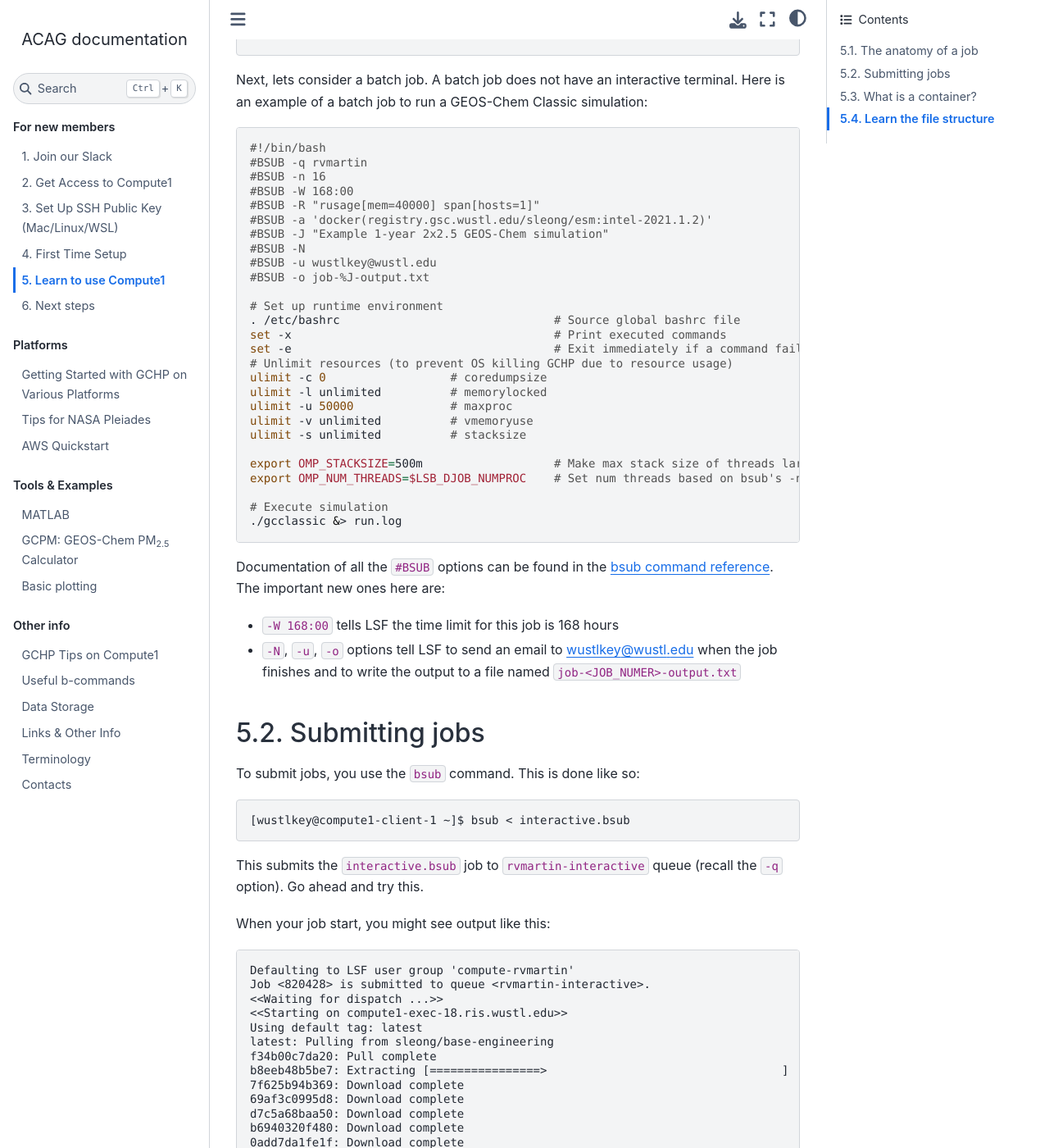
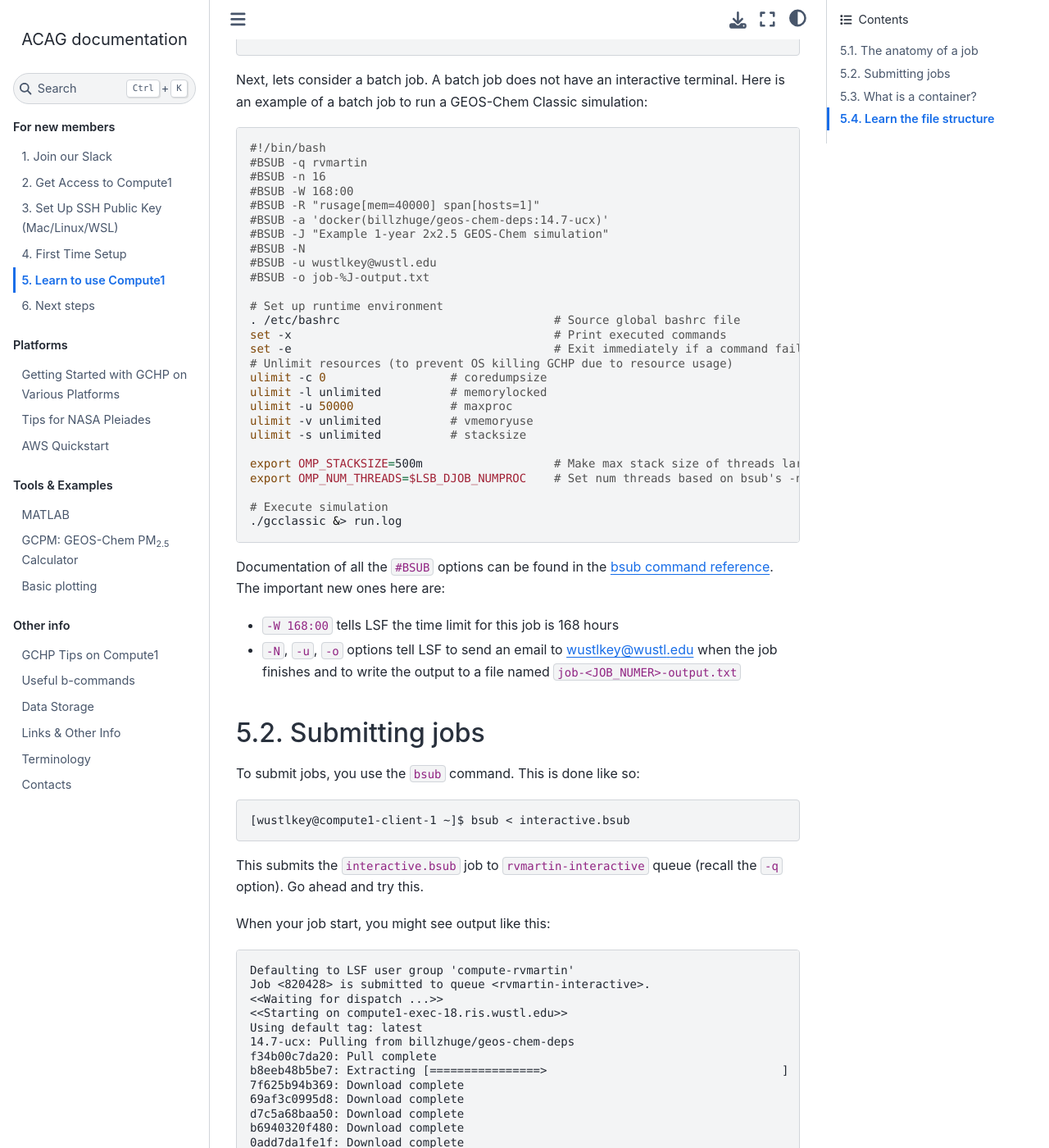
Before and after one commit to Atmospheric-Composition-Analysis-Group/Getting-Started, a Sphinx documentation site: the page built from source/for_new_members/learn_to_use_compute1.rst, in a window 1280 px wide and 1400 px high, scrolled down 1862 px. Shown: the whole window at 82% size. Built offline with Sphinx 7.4.7 and the Sphinx Book theme 1.1.4, drawn with Linux system fonts in a browser that asks for light colours; some of the changed text lies outside the part shown.

Commit message:
Update learn_to_use_compute1.rst

```diff
--- a/source/for_new_members/learn_to_use_compute1.rst
+++ b/source/for_new_members/learn_to_use_compute1.rst
@@ -43,7 +43,7 @@ It is a basic interactive job. Here is its contents:
    #BSUB -n 8
    #BSUB -R "rusage[mem=40000] span[hosts=1]"
    #BSUB -q rvmartin-interactive
-   #BSUB -a 'docker(registry.gsc.wustl.edu/sleong/esm:intel-2021.1.2)'
+   #BSUB -a 'docker(billzhuge/geos-chem-deps:14.7-ucx)'
 
    cd /my-projects
    bash
@@ -54,7 +54,7 @@ The lines at the top, starting with :code:`#BSUB`, are specifying LSF options:
 * :code:`-n 8` tells LSF this job needs 8 cores
 * :code:`-R "rusage[mem=40000] span[hosts=1]"` tells LSF this job needs 40 GB of memory and that all 8 cores should land on the same :term:`host` (exec node)
 * :code:`-q rvmartin-interactive` tells LSF which :term:`queue` this job should be put in
-* :code:`-a 'docker(registry.gsc.wustl.edu/sleong/esm:intel-2021.1.2)'` tells LSF which :term:`container` this job should be ran inside
+* :code:`-a 'docker(billzhuge/geos-chem-deps:14.7-ucx)'` tells LSF which :term:`container` this job should be ran inside
 
 The other lines are the commands that are executed when the job lands on the exec node. This job
 navigates to your :term:`project directory` and starts a bash terminal (hence it being an interactive job):
@@ -74,7 +74,7 @@ batch job to run a GEOS-Chem Classic simulation:
    #BSUB -n 16
    #BSUB -W 168:00
    #BSUB -R "rusage[mem=40000] span[hosts=1]"
-   #BSUB -a 'docker(registry.gsc.wustl.edu/sleong/esm:intel-2021.1.2)'
+   #BSUB -a 'docker(billzhuge/geos-chem-deps:14.7-ucx)'
    #BSUB -J "Example 1-year 2x2.5 GEOS-Chem simulation"
    #BSUB -N
    #BSUB -u wustlkey@wustl.edu
@@ -125,7 +125,7 @@ When your job start, you might see output like this:
    <<Waiting for dispatch ...>>
    <<Starting on compute1-exec-18.ris.wustl.edu>>
    Using default tag: latest
-   latest: Pulling from sleong/base-engineering
+   14.7-ucx: Pulling from billzhuge/geos-chem-deps
    f34b00c7da20: Pull complete
    b8eeb48b5be7: Extracting [================>                                  ]  231.2MB/694MB
    7f625b94b369: Download complete
```
